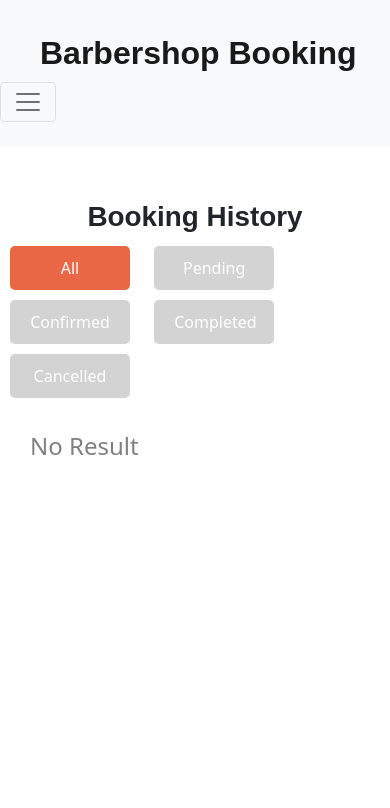
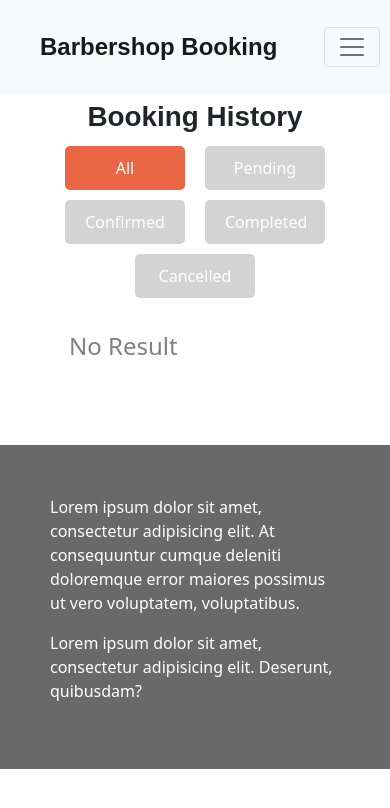
Before and after one commit to BuddyLich/django_practices, a Django app: page /back_stage/ in a window 390 px wide. Shown: the top 808 px of the page. Run offline with Django 3.2, Linux system fonts and the light colour scheme; the visitor is signed in with stand-in values (Sample User, id 1); data that the repository does not hold is empty; some libraries are stand-ins or nearby versions; some web fonts are replaced.

Commit message:
adjusts the styling on phones

```diff
--- a/barber_shop_booking_system/booking/static/booking/css/booking.css
+++ b/barber_shop_booking_system/booking/static/booking/css/booking.css
@@ -8,7 +8,7 @@
 }
 
 .booking-content {
-  position:absolute;
+  margin-top: 150px;
   width: 400px;
   color: black;
   background: linear-gradient(
@@ -16,7 +16,6 @@
     rgba(255, 255, 255, 1),
     rgba(255, 255, 255, 0.9)
   );
-
   border-radius: 7px;;
   padding: 50px 30px;
 }
@@ -114,11 +113,11 @@
 .listview {
   display: block;
   position: relative;
-  top: 200px;
+  margin-top: 200px;
   margin-left: auto;
   margin-right: auto;
-  max-width: 80vh;
-  min-width: 30vh;
+  max-width: 80vw;
+  min-width: 30vw;
 }
 
 .booking-list h1 {
@@ -192,3 +191,21 @@
   color: grey;
   font-size: 1.5rem;
 }
+
+@media(max-width:800px) {
+  .booking-content {
+    width: 320px;
+    top: 20%;
+    margin-bottom: 100px;
+  }
+
+  .booking-filter {
+    display: flex;
+    flex-wrap: wrap;
+    justify-content: center;
+  }
+
+  .listview {
+    margin-top: 100px;
+  }
+}
--- a/barber_shop_booking_system/booking/static/booking/css/main.css
+++ b/barber_shop_booking_system/booking/static/booking/css/main.css
@@ -78,7 +78,6 @@
 .hero p {
   font-size: 1.5vw;
   letter-spacing: 1px;
-
 }
 
 .content h2, .content h3 {
@@ -157,3 +156,30 @@
 .col .bookingBtn {
   font-size: 1rem
 }
+
+@media(max-width: 800px) {
+  .navbar-brand {
+    font-size: 1.5rem;
+  }
+
+  .hero h1 {
+    display: inline;
+    font-size: 1.5rem;
+    font-weight: bold;
+  }
+
+  .hero.aboutPage .container {
+    max-width: 60%;
+    position: absolute;
+    left: 9%;
+    text-align: left;
+  }
+
+  .navbar-toggler {
+    margin-right: 10px;
+  }
+
+  .hero {
+    height: 50vh;
+  }
+}
--- a/barber_shop_booking_system/booking/templates/booking/base.html
+++ b/barber_shop_booking_system/booking/templates/booking/base.html
@@ -78,6 +78,10 @@
 
     {% block content %}
     {% endblock %}
+    <footer class="footer">
+        <p>Lorem ipsum dolor sit amet, consectetur adipisicing elit. At consequuntur cumque deleniti doloremque error maiores possimus ut vero voluptatem, voluptatibus.</p>
+        <p>Lorem ipsum dolor sit amet, consectetur adipisicing elit. Deserunt, quibusdam?</p>
+    </footer>
 <script src="https://cdn.jsdelivr.net/npm/bootstrap@5.0.0-beta1/dist/js/bootstrap.min.js" integrity="sha384-pQQkAEnwaBkjpqZ8RU1fF1AKtTcHJwFl3pblpTlHXybJjHpMYo79HY3hIi4NKxyj" crossorigin="anonymous"></script>
 <script src="https://code.jquery.com/jquery-3.4.1.slim.min.js" integrity="sha384-J6qa4849blE2+poT4WnyKhv5vZF5SrPo0iEjwBvKU7imGFAV0wwj1yYfoRSJoZ+n" crossorigin="anonymous"></script>
 <script src="https://stackpath.bootstrapcdn.com/bootstrap/4.4.1/js/bootstrap.min.js" integrity="sha384-wfSDF2E50Y2D1uUdj0O3uMBJnjuUD4Ih7YwaYd1iqfktj0Uod8GCExl3Og8ifwB6" crossorigin="anonymous"></script>
--- a/barber_shop_booking_system/users/static/users/css/users.css
+++ b/barber_shop_booking_system/users/static/users/css/users.css
@@ -88,7 +88,7 @@ input.login-input:focus {
   flex-direction: column;
   align-items: center;
   justify-content: center;
-  height: 100vh;
+  min-height: 100vh;
   margin: 0;
   position: relative;
 }
@@ -96,7 +96,6 @@ input.login-input:focus {
 .logout-content {
   position: absolute;
   top: 30%;
-
 }
 
 .logout-content div {
@@ -168,3 +167,10 @@ input.login-input:focus {
 .profile-content .info_p {
   flex: 1;
 }
+
+@media(max-width: 800px) {
+  .profile-content {
+    width: 320px;
+    top: 20%;
+    }
+}
```
Also changed, not shown: barber_shop_booking_system/booking/templates/booking/about.html (+4 -4 lines), barber_shop_booking_system/booking/templates/booking/home.html (+4 -4 lines).
